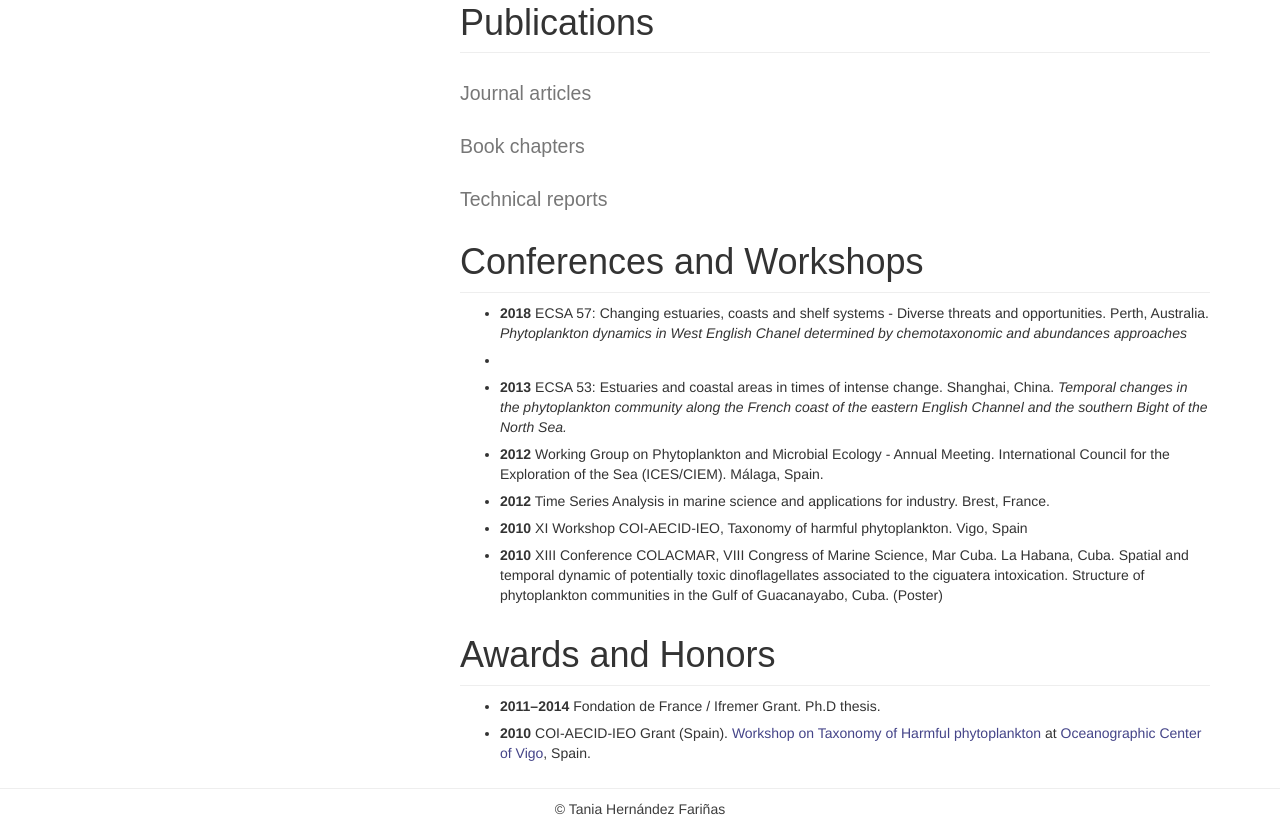
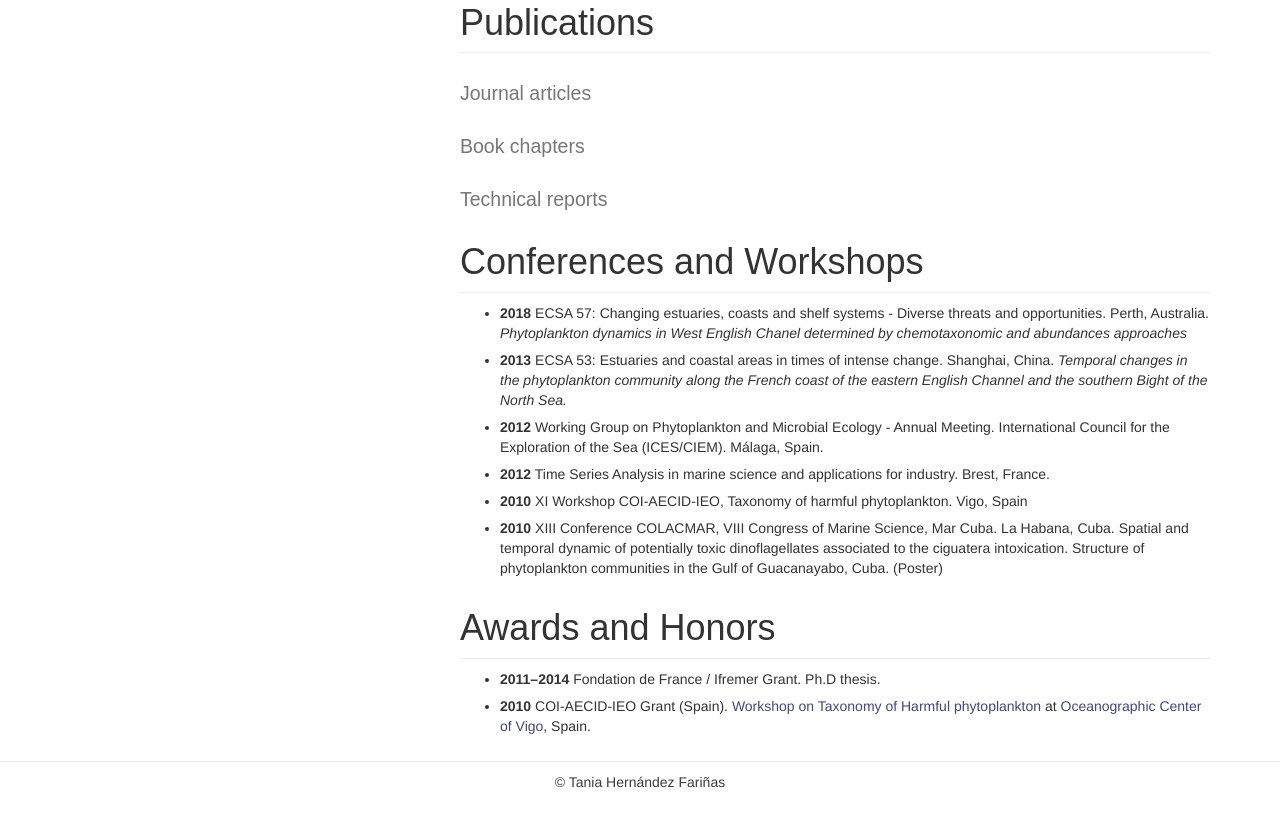
Before and after one commit to tfarinas/tfarinas.github.io, a plain HTML site: page index.html in a window 1280 px wide. Shown: the part 747-1585 px from the top of the page. After the commit the page ends 1558 px from the top, so only its background shows below. Drawn offline with nearby package versions, Linux system fonts and the light colour scheme; no server answers; a web font is replaced by a local one.

Commit message:
fix html

```diff
--- a/index.html
+++ b/index.html
@@ -141,7 +141,7 @@
 					<hr>
 
 					<ul>
-						<li><b>2018</b> ECSA 57: Changing estuaries, coasts and shelf systems - Diverse threats and opportunities. Perth, Australia. <em>Phytoplankton dynamics in West English Chanel determined by chemotaxonomic and abundances approaches</em><li>
+						<li><b>2018</b> ECSA 57: Changing estuaries, coasts and shelf systems - Diverse threats and opportunities. Perth, Australia. <em>Phytoplankton dynamics in West English Chanel determined by chemotaxonomic and abundances approaches</em></li>
 						<li><b>2013</b> ECSA 53: Estuaries and coastal areas in times of intense change. Shanghai, China. <em>Temporal changes in the phytoplankton community along the French coast of the eastern English Channel and the southern Bight of the North Sea.</em></li>
 						<li><b>2012</b> Working Group on Phytoplankton and Microbial Ecology - Annual Meeting. International Council for the Exploration of the Sea (ICES/CIEM). Málaga, Spain.</li>
 						<li><b>2012</b> Time Series Analysis in marine science and applications for industry. Brest, France.</li>
```
